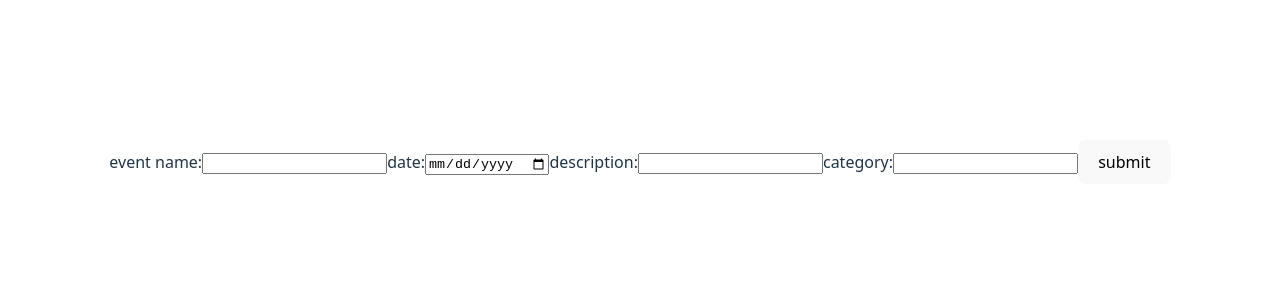
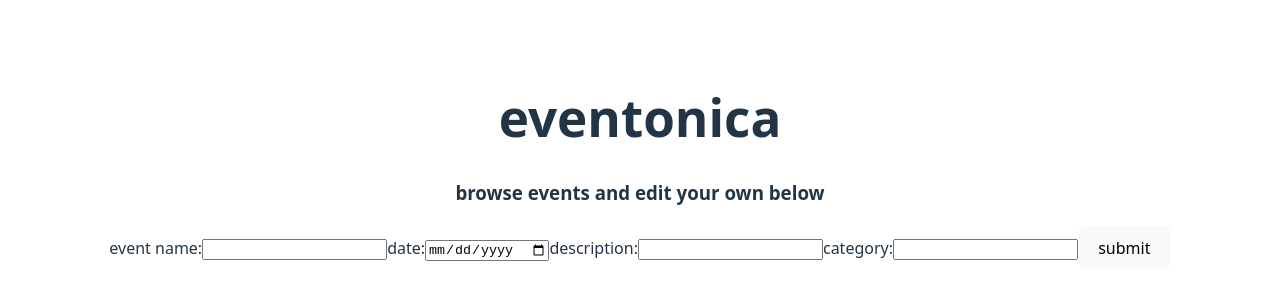
Before and after one commit to adrian-guzman-301/techtonica-assignments, a React (Vite) app in the folder eventonica/eventonica/: page / in a window 1280 px wide. Shown: the part 238-538 px from the top of the page. Built offline with nearby package versions, Linux system fonts and the light colour scheme.

Commit message:
add headings

```diff
--- a/eventonica/eventonica/src/App.jsx
+++ b/eventonica/eventonica/src/App.jsx
@@ -14,6 +14,8 @@ function App() {
 
   return (
     <>
+      <h1>eventonica</h1>
+      <h3>browse events and edit your own below</h3>
       {events.map(event => {
        return <EventCard event={event}/>
       })}
```
